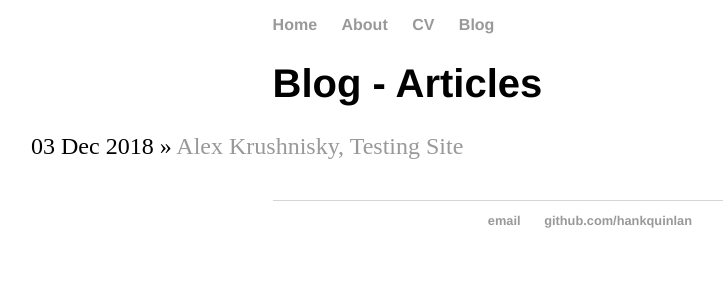
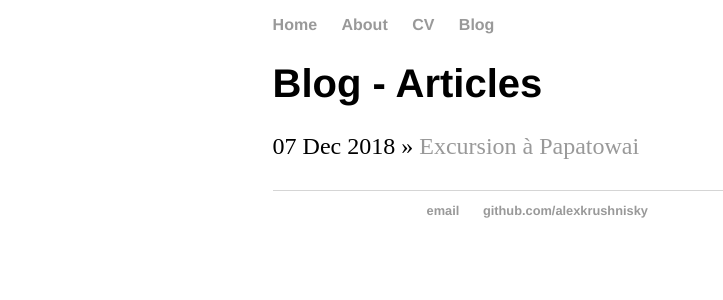
Before and after one commit to alexkrushnisky/art_alexandrekrushnisky, a Jekyll site: the page built from blog/index.html, in a window 1280 px wide. Shown: the top 300 px of the page, without its empty margins (17-740 px from the left). Built offline with Jekyll 4.4.1, drawn with Linux system fonts in a browser that asks for light colours.

Commit message:
Change first post

```diff
--- a/_layouts/default.html
+++ b/_layouts/default.html
@@ -21,9 +21,9 @@
 			</div><!-- /.container -->
 			<footer>
 	    		<ul>
-	        		<li><a href="mailto:hankquinlanhub@gmail.com">email</a></li>
-	        		<li><a href="https://github.com/hankquinlan">github.com/hankquinlan</a></li>
-				</ul>
+	        		<li><a href="mailto:alex.krushnisky@gmail.com">email</a></li>
+	        		<li><a href="https://github.com/alexkrushnisky">github.com/alexkrushnisky</a></li>
+			</ul>
 			</footer>
 		</body>
 	</html>
--- a/css/main.css
+++ b/css/main.css
@@ -74,22 +74,35 @@
 footer {
     border-top: 1px solid #d5d5d5;
     font-size: .8em;
+    margin-top: 30px;
     margin-left: 22%;
     margin-right: 20px;
+    max-width: 700px;
 }
 @media only screen and (max-width: 900px) {
     footer {
         border-top: 1px solid #d5d5d5;
         font-size: .8em;
+        margin-top: 30px;
+        margin-left: 10px;
+        margin-right: 20px;
+        max-width: 700px;
+    }
+}
+ul.posts {
+    font-size: 1.5em;
+    padding: 0px;
+    margin-left: 22%;
+    margin-right: 20px;
+}
+@media only screen and (max-width: 900px) {
+    ul.posts {
+        font-size: 1.5em;
+        padding: 0px;
         margin-left: 10px;
         margin-right: 20px;
     }
 }
-ul.posts {
-    margin: 20px auto 40px;
-    font-size: 1.5em;
-}
-
 ul.posts li {
     list-style: none;
 }
```
Also changed, not shown: _posts/2018-12-03-test-post.md (deleted, +0 -13 lines), _posts/2018-12-07-excursion-a-papatowai.md (added, +33 -0 lines), 4 other files.
